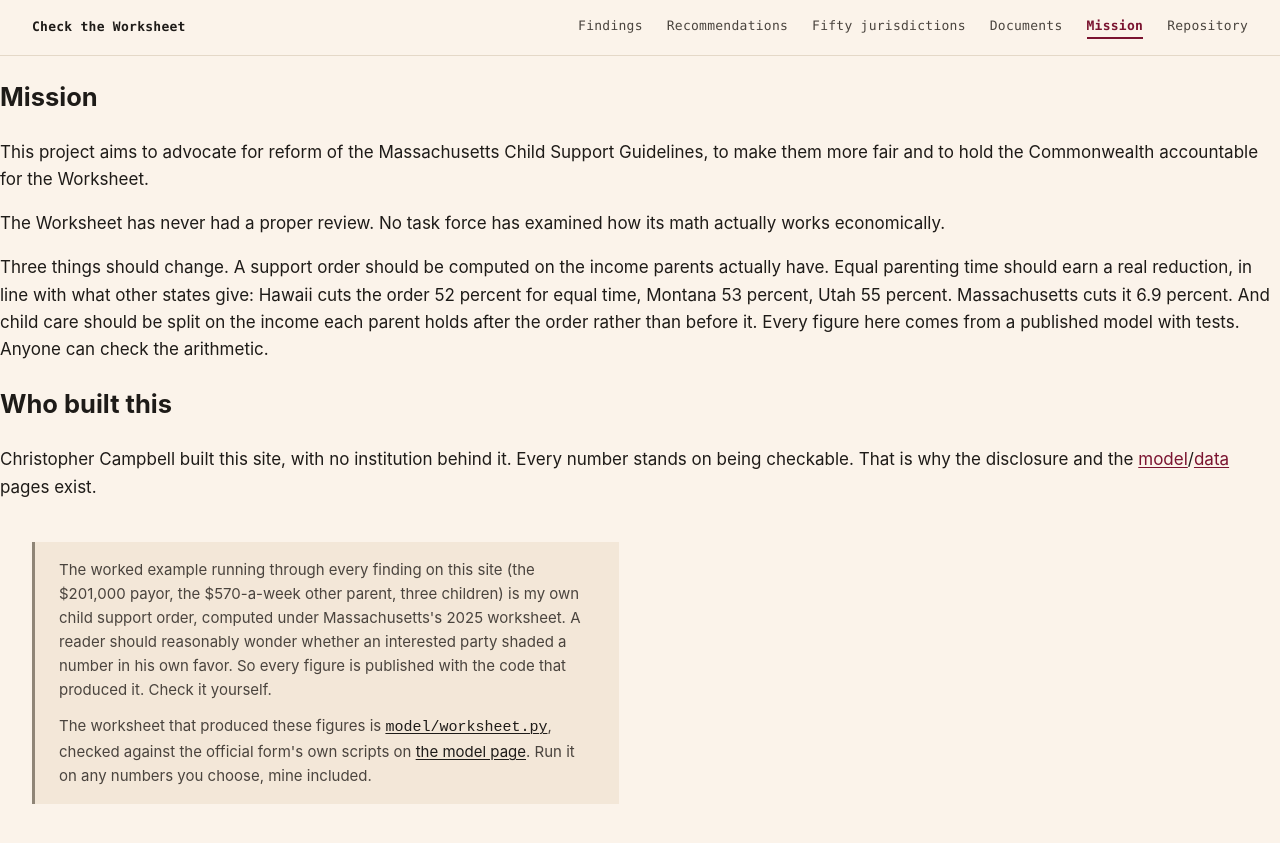
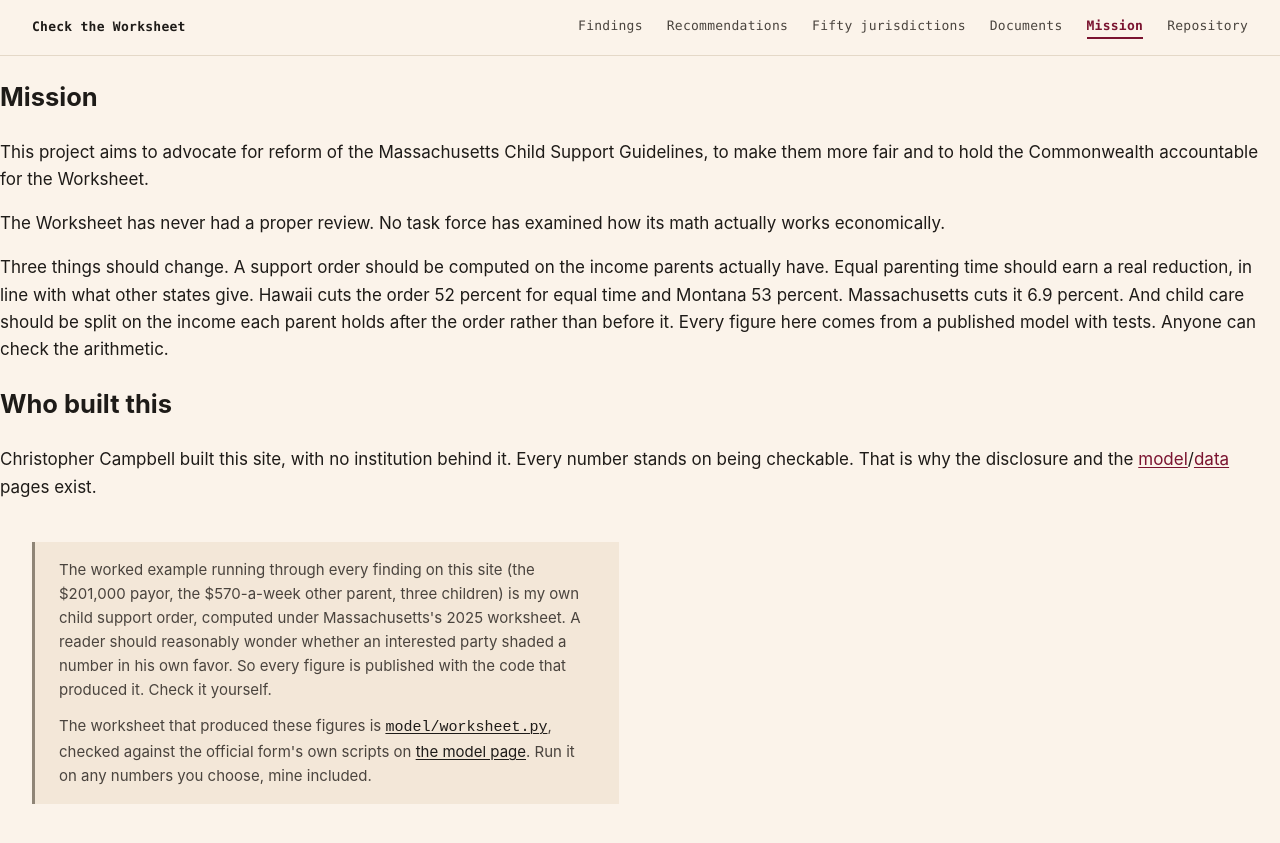
Before and after one commit to campbefs/checktheworksheet, a Jekyll site: the page built from about/index.md, in a window 1280 px wide and 900 px high. Shown: the top 843 px of the window. Built offline with Jekyll 4.4.1, drawn with Linux system fonts in a browser that asks for light colours.

Commit message:
Mission: name Hawaii and Montana for the equal-time reduction

```diff
--- a/about/index.md
+++ b/about/index.md
@@ -25,9 +25,8 @@ The Worksheet has never had a proper review. No task force has examined how its
 economically.
 
 Three things should change. A support order should be computed on the income parents actually have.
-Equal parenting time should earn a real reduction, in line with what other states give: Hawaii cuts
-the order 52 percent for equal time, Montana 53 percent, Utah 55 percent. Massachusetts cuts it 6.9
-percent. And child care should be split on the income each parent holds after the order rather than
+Equal parenting time should earn a real reduction, in line with what other states give. Hawaii cuts
+the order 52 percent for equal time and Montana 53 percent. Massachusetts cuts it 6.9 percent. And child care should be split on the income each parent holds after the order rather than
 before it. Every figure here comes from a published model with tests.
 Anyone can check the arithmetic.
 
```
